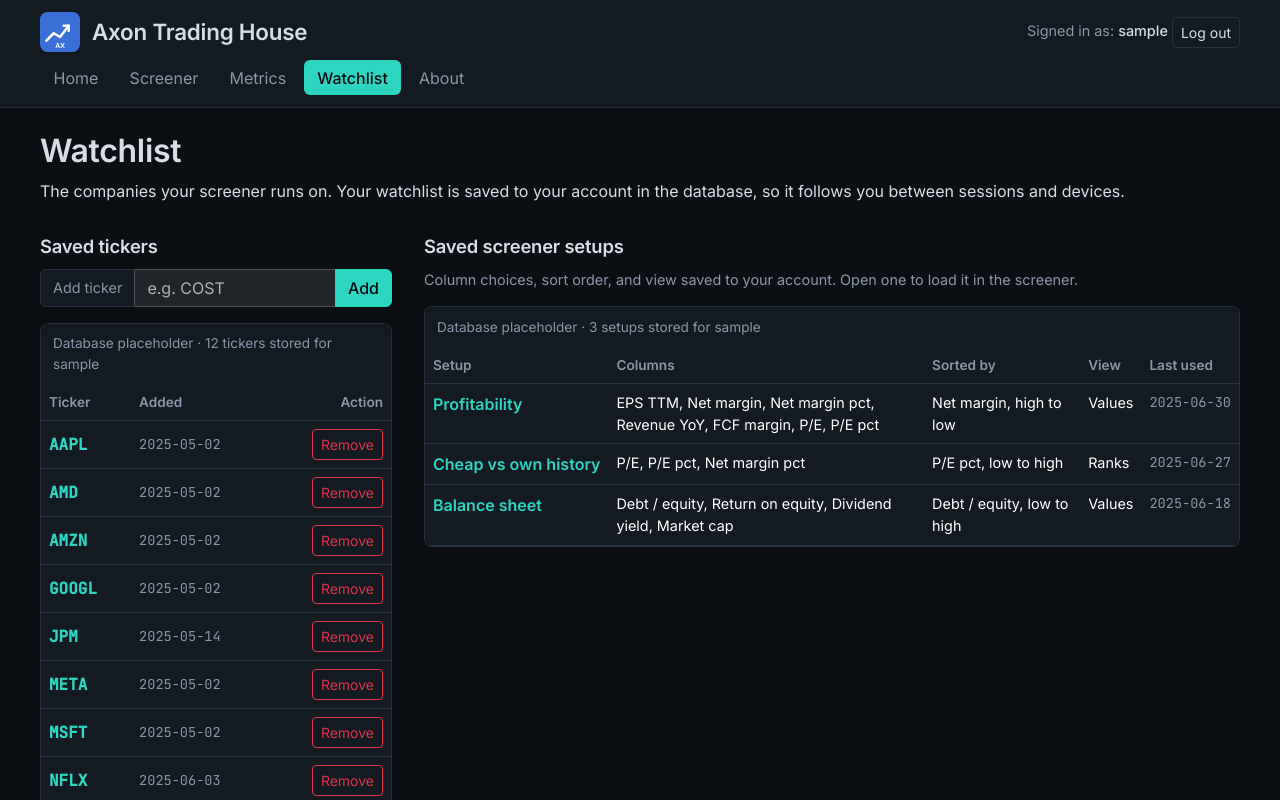
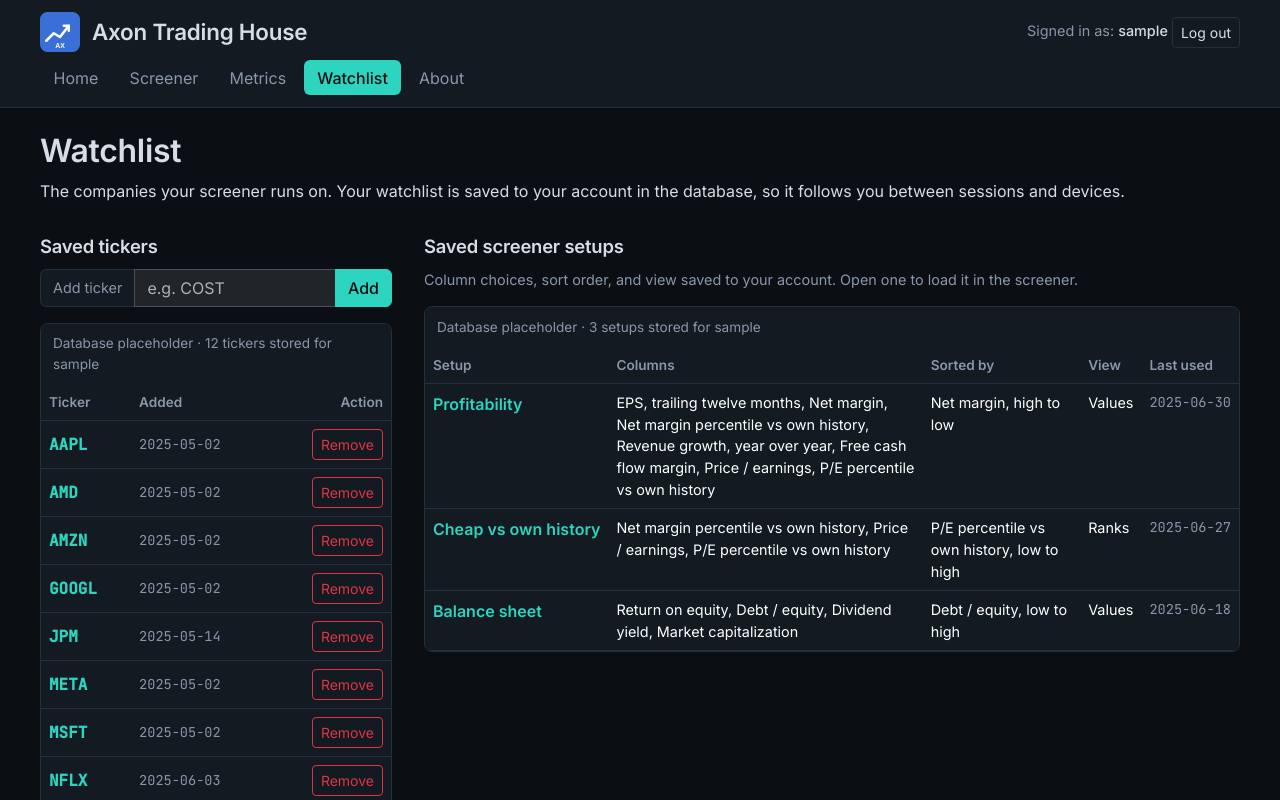
Before and after one commit to isaac-downs-3/startup, a React (Vite) app: page /watchlist in a window 1280 px wide. Shown: the top 800 px of the page. Built offline with nearby package versions, Linux system fonts and the light colour scheme; sample sign-in values are in the browser's storage.

Commit message:
Keep each user's watchlist in localStorage behind the mocked watchlist endpoints

```diff
--- a/src/service.js
+++ b/src/service.js
@@ -15,6 +15,15 @@ export async function getScreener() {
 }
 
 // GET /api/watchlist: the signed-in user's saved tickers and screener setups.
-export async function getWatchlist() {
-  return { tickers, setups };
+// Until the database deliverable each user's watchlist is kept in localStorage,
+// starting from the sample one.
+export async function getWatchlist(userName) {
+  const stored = localStorage.getItem(`watchlist.${userName}`);
+  return stored ? JSON.parse(stored) : { tickers, setups };
 }
+
+// PUT /api/watchlist: replace the signed-in user's watchlist.
+export async function saveWatchlist(userName, watchlist) {
+  localStorage.setItem(`watchlist.${userName}`, JSON.stringify(watchlist));
+  return watchlist;
+}
--- a/src/watchlist/watchlist.jsx
+++ b/src/watchlist/watchlist.jsx
@@ -1,18 +1,20 @@
 import React from 'react';
 import './watchlist.css';
 import { NavLink } from 'react-router-dom';
-import { getWatchlist } from '../service';
+import { getMetrics, getWatchlist } from '../service';
 
 export function Watchlist({ userName }) {
+  const [metrics, setMetrics] = React.useState([]);
   const [tickers, setTickers] = React.useState([]);
   const [setups, setSetups] = React.useState([]);
 
   React.useEffect(() => {
-    getWatchlist().then((watchlist) => {
+    getMetrics().then(setMetrics);
+    getWatchlist(userName).then((watchlist) => {
       setTickers(watchlist.tickers);
       setSetups(watchlist.setups);
     });
-  }, []);
+  }, [userName]);
 
   return (
     <main id="watchlist">
@@ -23,7 +25,7 @@ export function Watchlist({ userName }) {
       </p>
 
       <SavedTickers userName={userName} tickers={tickers} />
-      <SavedSetups userName={userName} setups={setups} />
+      <SavedSetups userName={userName} setups={setups} metrics={metrics} />
     </main>
   );
 }
@@ -72,7 +74,9 @@ function SavedTickers({ userName, tickers }) {
   );
 }
 
-function SavedSetups({ userName, setups }) {
+function SavedSetups({ userName, setups, metrics }) {
+  const nameOf = (id) => metrics.find((m) => m.id === id)?.name;
+
   return (
     <section className="saved-setups">
       <h3>Saved screener setups</h3>
@@ -92,15 +96,17 @@ function SavedSetups({ userName, setups }) {
             </tr>
           </thead>
           <tbody>
-            {setups.map((setup) => (
-              <tr key={setup.name}>
+            {setups.map(({ name, setup, lastUsed }) => (
+              <tr key={name}>
                 <th scope="row">
-                  <NavLink to="/screener">{setup.name}</NavLink>
+                  <NavLink to="/screener">{name}</NavLink>
                 </th>
-                <td>{setup.columns}</td>
-                <td>{setup.sortedBy}</td>
-                <td>{setup.view}</td>
-                <td>{setup.lastUsed}</td>
+                <td>{setup.columns.map(nameOf).join(', ')}</td>
+                <td>
+                  {nameOf(setup.sort)}, {setup.order === 'desc' ? 'high to low' : 'low to high'}
+                </td>
+                <td>{setup.view === 'ranks' ? 'Ranks' : 'Values'}</td>
+                <td>{lastUsed}</td>
               </tr>
             ))}
           </tbody>
--- a/src/watchlist/watchlistData.js
+++ b/src/watchlist/watchlistData.js
@@ -1,4 +1,4 @@
-// Database placeholder, served by getWatchlist() in service.js for the signed-in user.
+// The sample watchlist every new user starts with, served by getWatchlist() in service.js.
 export const tickers = [
   { ticker: 'AAPL', added: '2025-05-02' },
   { ticker: 'AMD', added: '2025-05-02' },
@@ -14,26 +14,31 @@ export const tickers = [
   { ticker: 'XOM', added: '2025-06-11' },
 ];
 
+// Each saved setup holds the same fields as the screener's current setup.
 export const setups = [
   {
     name: 'Profitability',
-    columns: 'EPS TTM, Net margin, Net margin pct, Revenue YoY, FCF margin, P/E, P/E pct',
-    sortedBy: 'Net margin, high to low',
-    view: 'Values',
+    setup: {
+      columns: ['eps_ttm', 'net_margin', 'net_margin_pct', 'revenue_yoy', 'fcf_margin', 'pe', 'pe_pct'],
+      sort: 'net_margin',
+      order: 'desc',
+      view: 'values',
+    },
     lastUsed: '2025-06-30',
   },
   {
     name: 'Cheap vs own history',
-    columns: 'P/E, P/E pct, Net margin pct',
-    sortedBy: 'P/E pct, low to high',
-    view: 'Ranks',
+    setup: { columns: ['net_margin_pct', 'pe', 'pe_pct'], sort: 'pe_pct', order: 'asc', view: 'ranks' },
     lastUsed: '2025-06-27',
   },
   {
     name: 'Balance sheet',
-    columns: 'Debt / equity, Return on equity, Dividend yield, Market cap',
-    sortedBy: 'Debt / equity, low to high',
-    view: 'Values',
+    setup: {
+      columns: ['roe', 'debt_to_equity', 'dividend_yield', 'market_cap'],
+      sort: 'debt_to_equity',
+      order: 'asc',
+      view: 'values',
+    },
     lastUsed: '2025-06-18',
   },
 ];
```
